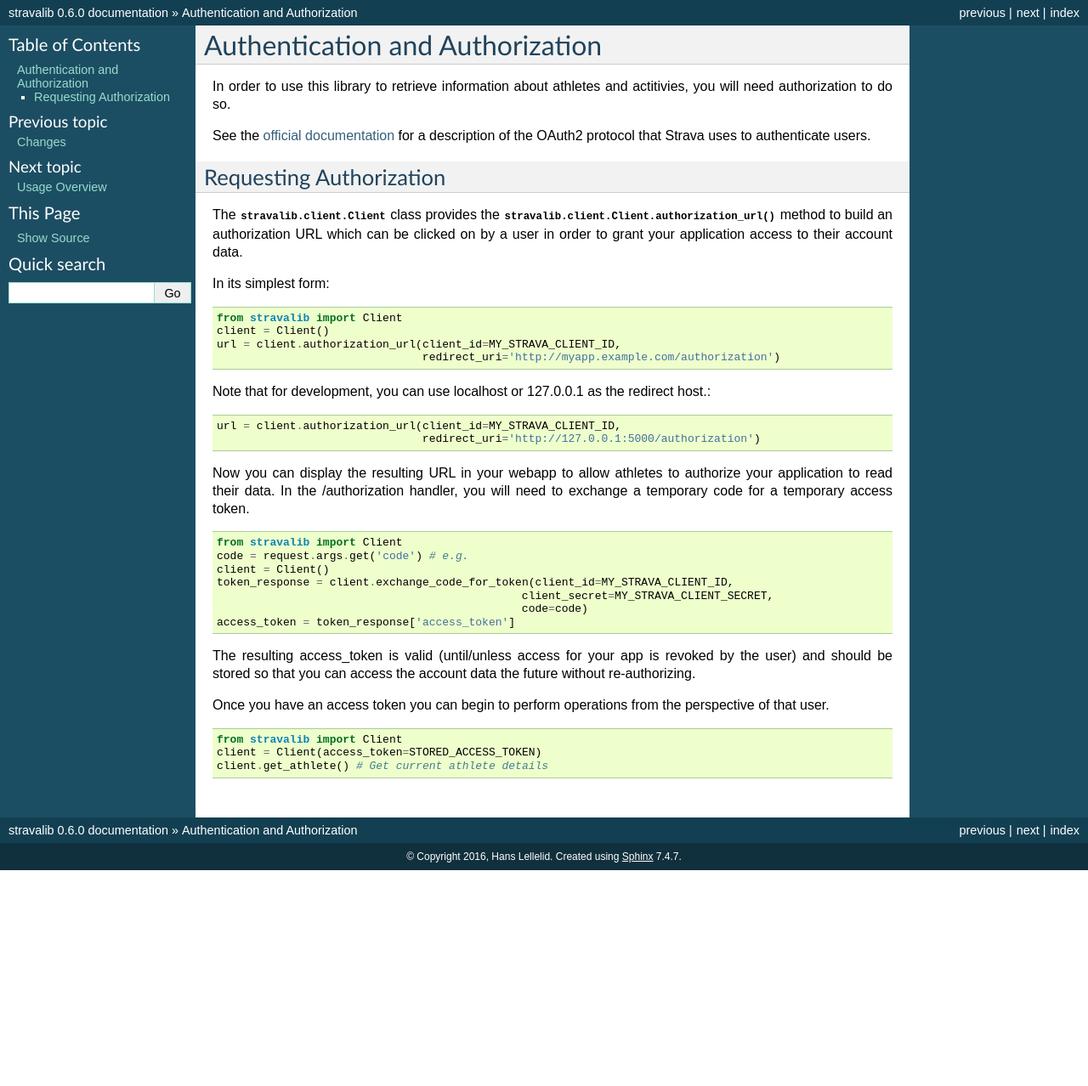
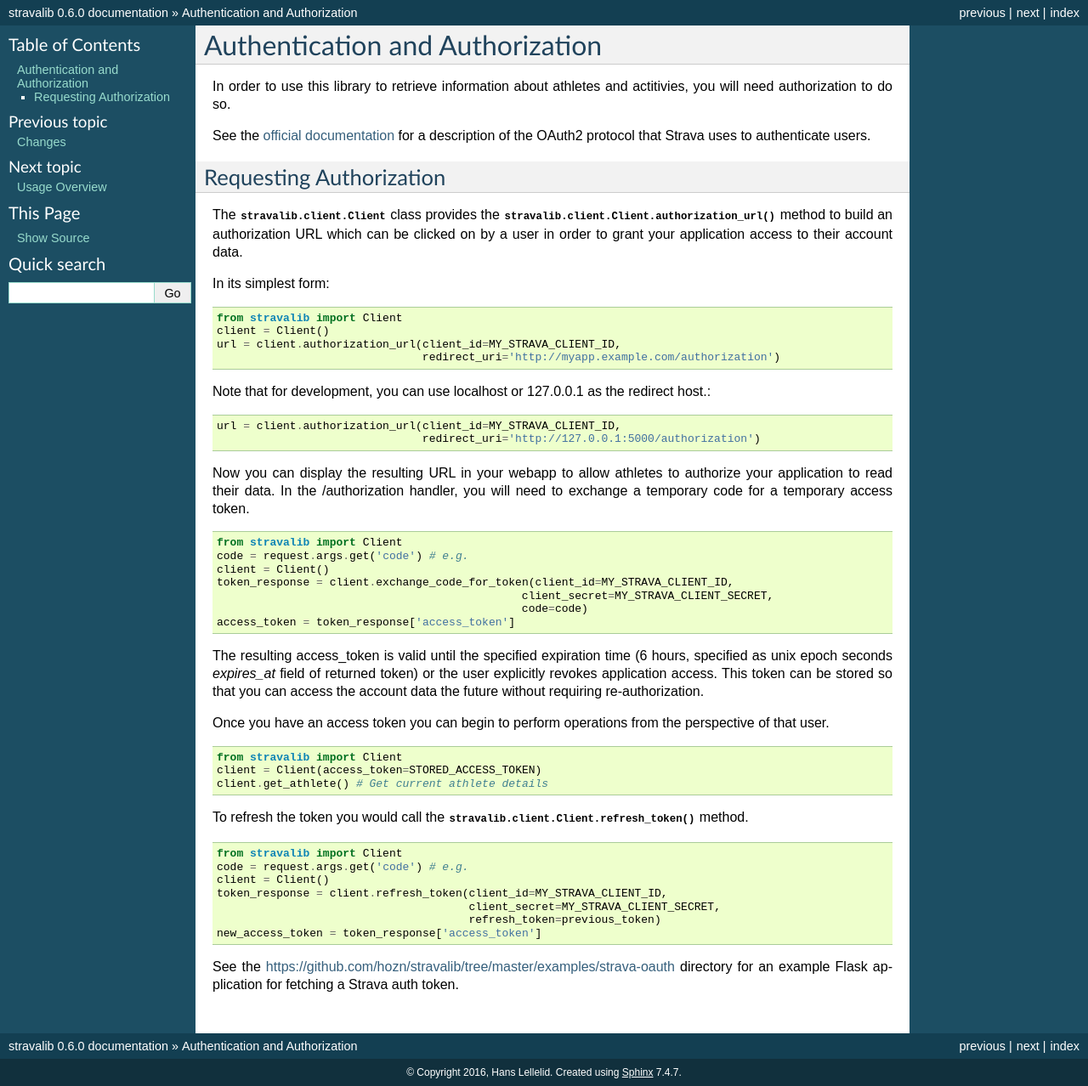
Before and after one commit to stravalib/stravalib, a Sphinx documentation site: the page built from docs/usage/auth.rst, in a window 1280 px wide. Shown: the whole page at 85% size. Built offline with Sphinx 7.4.7, drawn with Linux system fonts in a browser that asks for light colours; before the commit the page ends 1024 px from its top, so only the background shows below that.

Commit message:
Updating the docs for new auth.

```diff
--- a/docs/news.rst
+++ b/docs/news.rst
@@ -2,6 +2,12 @@
 =======
 
 .. contents::
+
+0.10.2
+------
+* More fixes to new new authorization scopes (#168)
+* Added an example oauth app and some small docs updates.
+* Changed missing-attribute warnings to be debug-level logs.
 
 0.10.1
 ------
--- a/docs/usage/auth.rst
+++ b/docs/usage/auth.rst
@@ -6,8 +6,8 @@
 In order to use this library to retrieve information about athletes and actitivies,
 you will need authorization to do so.
 
-See the `official documentation <http://strava.github.io/api/v3/oauth/>`_ for a description of the OAuth2 protocol
-that Strava uses to authenticate users.
+See the `official documentation <https://developers.strava.com/docs/authentication/>`_
+for a description of the OAuth2 protocol that Strava uses to authenticate users.
 
 Requesting Authorization
 ========================
@@ -40,11 +40,25 @@
                                                   code=code)
     access_token = token_response['access_token']
 
-The resulting access_token is valid (until/unless access for your app is revoked by the user) and should be stored
-so that you can access the account data the future without re-authorizing.
+The resulting access_token is valid until the specified expiration time (6 hours,
+specified as unix epoch seconds `expires_at` field of returned token) or the user
+explicitly revokes application access.  This token can  be stored so that you can access the account data the future without requiring re-authorization.
 
 Once you have an access token you can begin to perform operations from the perspective of that  user. ::
 
     from stravalib import Client
     client = Client(access_token=STORED_ACCESS_TOKEN)
     client.get_athlete() # Get current athlete details
+
+To refresh the token you would call the :meth:`stravalib.client.Client.refresh_token` method. ::
+
+    from stravalib import Client
+    code = request.args.get('code') # e.g.
+    client = Client()
+    token_response = client.refresh_token(client_id=MY_STRAVA_CLIENT_ID,
+                                          client_secret=MY_STRAVA_CLIENT_SECRET,
+                                          refresh_token=previous_token)
+    new_access_token = token_response['access_token']
+
+See the https://github.com/hozn/stravalib/tree/master/examples/strava-oauth directory for an example
+Flask application for fetching a Strava auth token.
```
